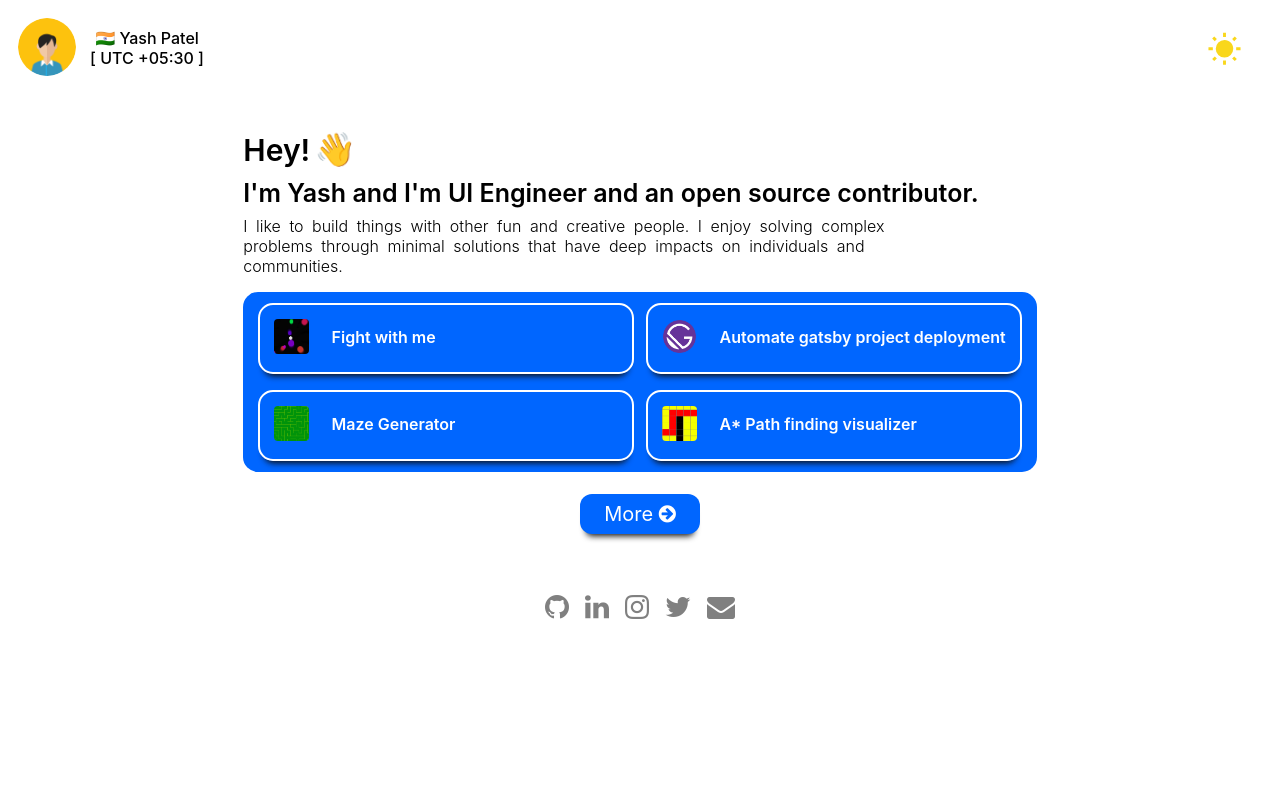
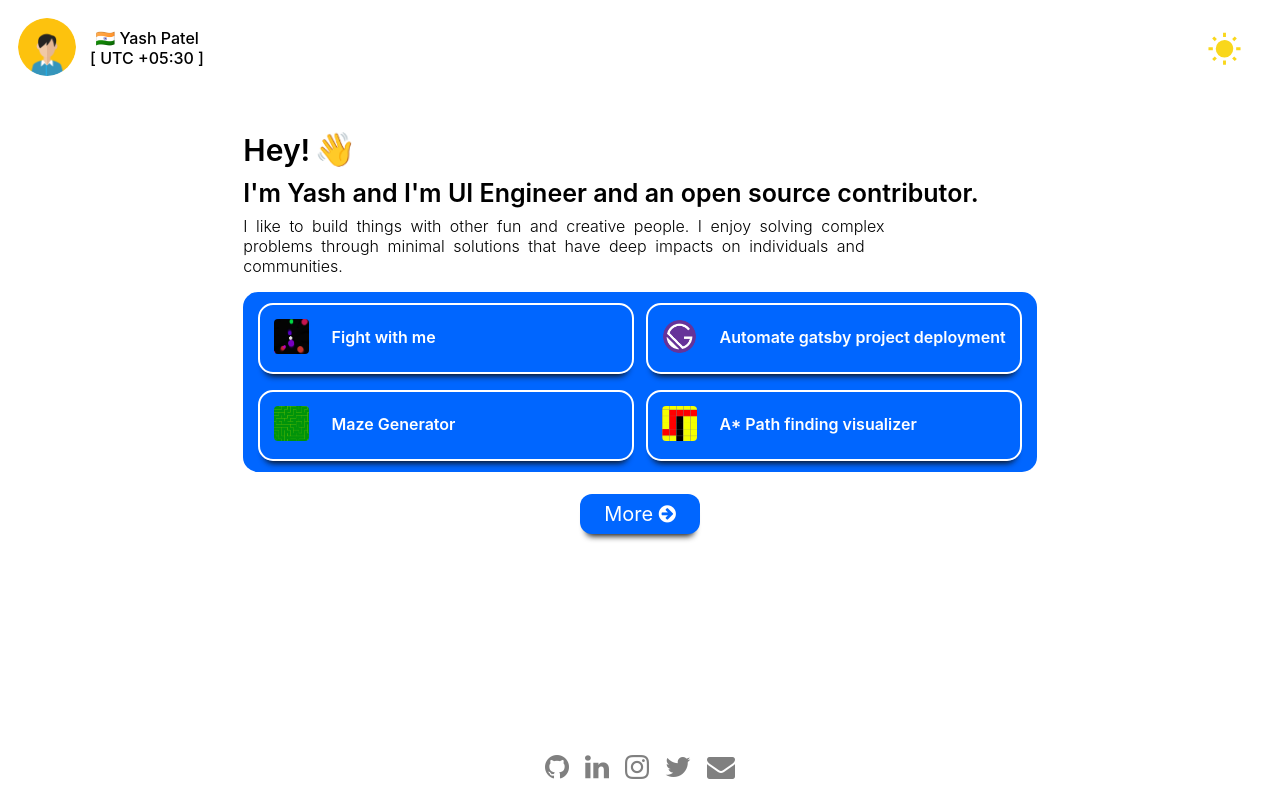
Before and after one commit to ryuk156/Portfolio, a Next.js app: page / in a window 1280 px wide. Built offline with nearby package versions, Linux system fonts and the light colour scheme.

Commit message:
fix: footer

```diff
--- a/styles/card.css
+++ b/styles/card.css
@@ -15,6 +15,7 @@
 .card:hover,
 .card:focus {
   transform: scale(1.03);
+  cursor: pointer
 }
 
 .card-content {
--- a/styles/content.css
+++ b/styles/content.css
@@ -62,6 +62,7 @@
   border-radius: 12px;
   width: 120px;
   padding: 8px;
+  cursor: pointer
 }
 
 .more-button:hover,
--- a/styles/experience.css
+++ b/styles/experience.css
@@ -102,8 +102,6 @@
   .exp-title {
     margin-left: 0px;
     margin-top: 8px;
-    /* text-decoration-line: underline;
-        text-decoration-style: double; */
     font-size: 18px;
     font-weight: 700;
   }
--- a/styles/footer.css
+++ b/styles/footer.css
@@ -5,7 +5,7 @@
   width: 100%;
   left: 0;
   bottom: 0;
-  position: relative;
+  position: absolute;
   background-color: transparent;
   display: flex;
   justify-content: center;
@@ -35,3 +35,10 @@
   transform: scale(1.1);
   color: var(--font-color);
 }
+
+
+@media (max-width: 820px) {
+  .footer{
+    position: relative;
+  }
+}
```
